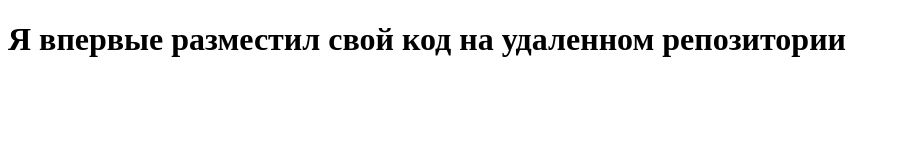
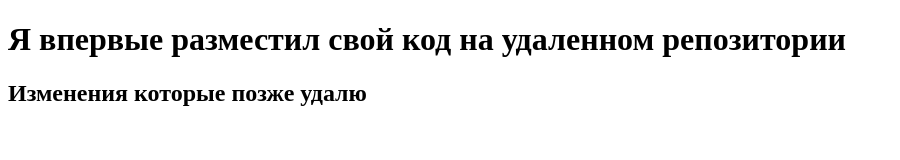
Before and after one commit to mchernokozhev/test_repo, a plain HTML site: page index.html in a window 1280 px wide. Shown: the whole page, without its empty margins (0-900 px from the left). Drawn offline with Linux system fonts and the light colour scheme.

Commit message:
Ошибочный коммит

```diff
--- a/index.html
+++ b/index.html
@@ -7,5 +7,6 @@
     </head>
     <body>
         <h1>Я впервые разместил свой код на удаленном репозитории</h1>
+        <h2>Изменения которые позже удалю</h2>
     </body>
     </html>
```
